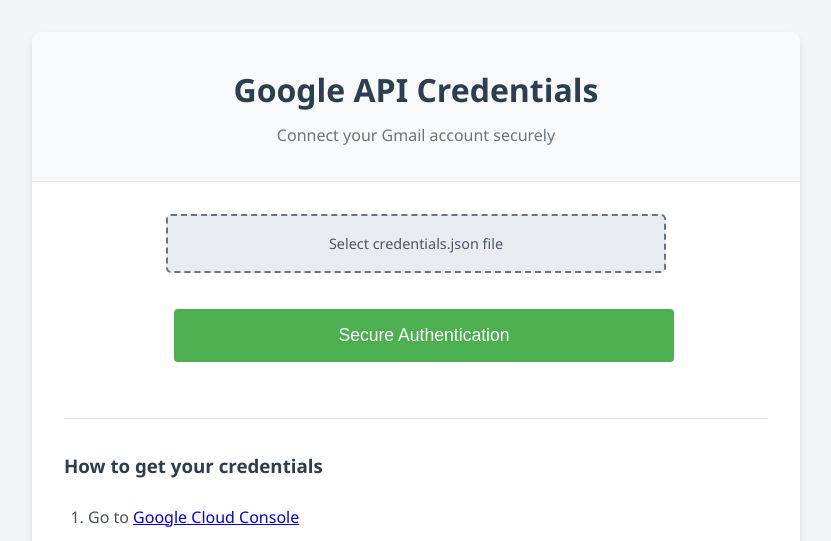
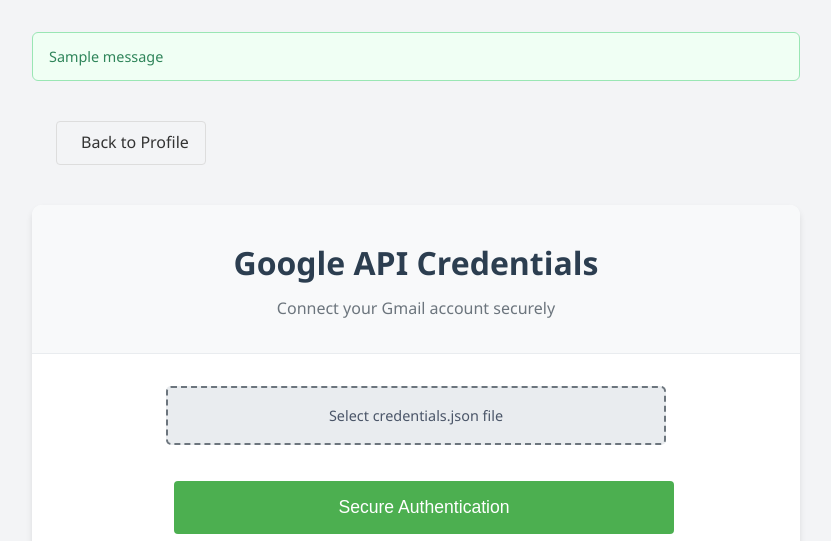
Before and after one commit to amiralisahraei/django-llm-mail, a Django app: page /upload-credentials/ in a window 1280 px wide. Shown: the top 541 px of the page, without its empty margins (224-1055 px from the left). Run offline with Django 5.2, Linux system fonts and the light colour scheme; a user stored in the database is signed in; tables that the repository leaves empty hold one stand-in row (values such as "Sample post"); one stand-in notice (Sample message) is shown.

Commit message:
Error handling

```diff
--- a/globalstaticfiles/myglobal.css
+++ b/globalstaticfiles/myglobal.css
@@ -530,3 +530,29 @@ body {
   margin: 0;
   color: #1b5e20;
 }
+
+.nav-link {
+  padding: 1rem;
+  margin-bottom: 1rem;
+}
+
+.nav-link .btn-outline {
+  display: inline-flex;
+  align-items: center;
+  gap: 0.5rem;
+  padding: 0.5rem 1rem;
+  border: 1px solid #ddd;
+  border-radius: 4px;
+  text-decoration: none;
+  color: #333;
+  transition: all 0.2s ease;
+}
+
+.nav-link .btn-outline:hover {
+  background-color: #f5f5f5;
+  border-color: #ccc;
+}
+
+.nav-link i {
+  font-size: 0.9em;
+}
--- a/gmail_categorization_app/templates/upload_credentials.html
+++ b/gmail_categorization_app/templates/upload_credentials.html
@@ -2,6 +2,20 @@
 
 {% block content %}
 <div class="upload-container">
+    <div class="message-container">
+        {% if messages %}
+          {% for message in messages|slice:":1" %}
+            <div class="alert alert-{{ message.tags|default:'error' }}">
+              {{ message }}
+            </div>
+          {% endfor %}
+        {% endif %}
+    </div>
+    <div class="nav-link">
+        <a href="{% url 'user_profile' %}" class="btn btn-outline">
+            <i class="fas fa-arrow-left"></i> Back to Profile
+        </a>
+    </div>
     <div class="upload-card">
         <div class="card-header">
             <h2><i class="fas fa-key"></i> Google API Credentials</h2>
@@ -20,7 +34,6 @@
                            name="credentials"
                            id="credentials"
                            accept=".json"
-                           required
                            class="file-input"
                            onchange="updateFileName(this)">
                     <div id="file-name" class="file-name"></div>
--- a/gmail_categorization_app/views.py
+++ b/gmail_categorization_app/views.py
@@ -85,7 +85,6 @@ def gmail_categorization(request):
     """Render the Gmail categorization page and redirect to dashboard."""
     try:
         if not UserGoogleAuth.objects.filter(user=request.user).exists():
-            messages.error(request, 'Please authenticate with Gmail first')
             return redirect('upload_credentials')
 
         categorize_main(request.user)
@@ -103,11 +102,11 @@ def upload_credentials(request):
         credentials_file = request.FILES.get('credentials')
         if not credentials_file:
             messages.error(request, 'Please select a credentials file')
-            return redirect('user_profile')
+            return render(request, 'upload_credentials.html')
 
         if not credentials_file.name.endswith('.json'):
             messages.error(request, 'Please upload a valid credentials.json file')
-            return redirect('user_profile')
+            return render(request, 'upload_credentials.html')
 
         try:
             with tempfile.NamedTemporaryFile(delete=False) as temp_file:
@@ -118,7 +117,7 @@ def upload_credentials(request):
             return redirect('gmail_auth')
         except Exception as e:
             messages.error(request, f'Error processing credentials file: {str(e)}')
-            return redirect('user_profile')
+            return render(request, 'user_profile.html')
 
     return render(request, 'upload_credentials.html')
 
```
Also changed, not shown: gmail_categorization_app/templates/user_profile.html (+35 -3 lines).
